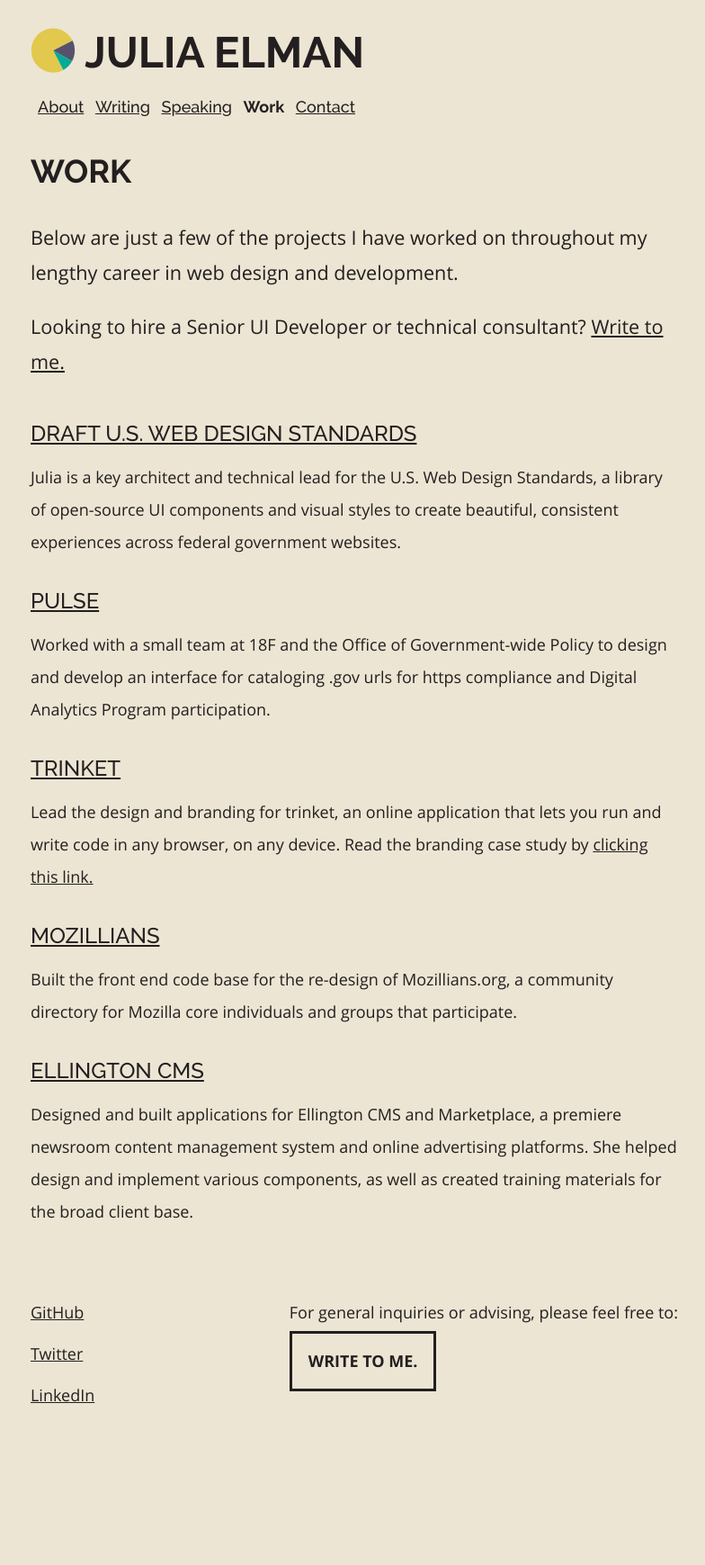
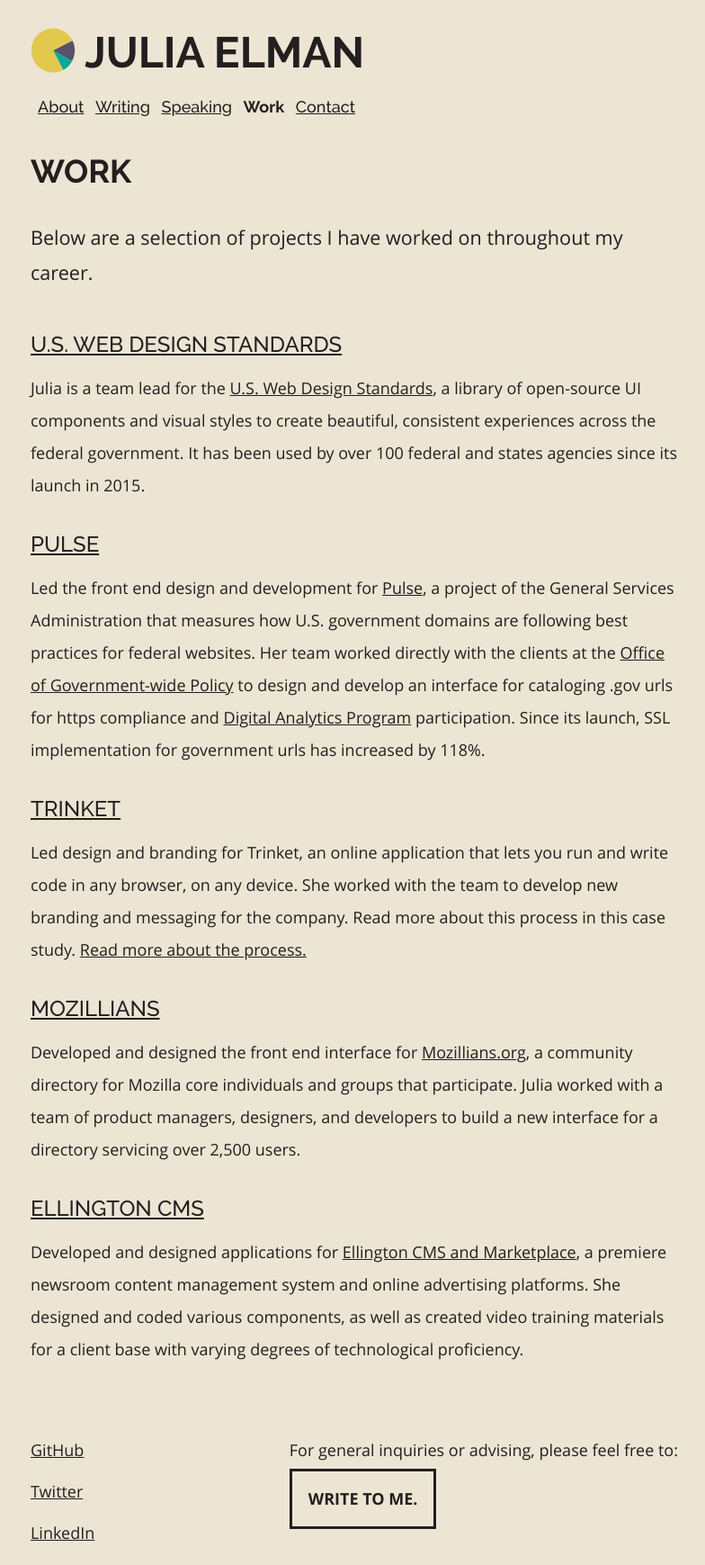
Before and after one commit to juliaelman/juliaelman.github.io, a Jekyll site: the page built from pages/work.md, in a window 1280 px wide. Shown: the whole page at 90% size, without its empty margins (246-1030 px from the left). Built offline with Jekyll 4.4.1, drawn with Linux system fonts in a browser that asks for light colours; before the commit the page ends 1586 px from its top, so only the background shows below that.

Commit message:
Update work page copy.

```diff
--- a/pages/work.md
+++ b/pages/work.md
@@ -5,16 +5,14 @@
 body_id: page-list
 ---
 
-<p class="subtitle">Below are just a few of the projects I have worked on throughout my lengthy career in web design and development.</p>
-
-<p class="subtitle">Looking to hire a Senior UI Developer or technical consultant? <a href="mailto:hello@juliaelman.com?subject=Hello, Julia! Let's talk about design and code.">Write to me.</a></p>
+<p class="subtitle">Below are a selection of projects I have worked on throughout my career.</p>
 
 <h3>
-	<a href="https://standards.usa.gov/">Draft U.S. Web Design Standards</a>
+	<a href="https://standards.usa.gov/">U.S. Web Design Standards</a>
 </h3>
 <article>
 	<p>
-		Julia is a key architect and technical lead for the U.S. Web Design Standards, a library of open-source UI components and visual styles to create beautiful, consistent experiences across federal government websites.
+		Julia is a team lead for the <a href="https://standards.usa.gov/">U.S. Web Design Standards</a>, a library of open-source UI components and visual styles to create beautiful, consistent experiences across the federal government. It has been used by over 100 federal and states agencies since its launch in 2015.
 	</p>
 </article>
 <h3>
@@ -22,15 +20,15 @@
 </h3>
 <article>
 	<p>
-		Worked with a small team at 18F and the Office of Government-wide Policy to design and develop an interface for cataloging .gov urls for https compliance and Digital Analytics Program participation.
+		Led the front end design and development for <a href="https://pulse.cio.gov/">Pulse</a>, a project of the General Services Administration that measures how U.S. government domains are following best practices for federal websites. Her team worked directly with the clients at the <a href="https://gsa.gov/portal/content/104550">Office of Government-wide Policy</a> to design and develop an interface for cataloging .gov urls for https compliance and <a href="https://www.digitalgov.gov/services/dap/">Digital Analytics Program</a> participation. Since its launch, SSL implementation for government urls has increased by 118%.
 	</p>
 </article>
 <h3>
-	<a href="https://trinket.io/">trinket</a>
+	<a href="https://trinket.io/">Trinket</a>
 </h3>
 <article>
 	<p>
-		Lead the design and branding for trinket, an online application that lets you run and write code in any browser, on any device. Read the branding case study by <a href="/blog/2014/01/22/creating-trinket">clicking this link.</a>
+		Led design and branding for Trinket, an online application that lets you run and write code in any browser, on any device. She worked with the team to develop new branding and messaging for the company. Read more about this process in this case study. <a href="/blog/2014/01/22/creating-trinket">Read more about the process.</a>
 	</p>
 </article>
 <h3>
@@ -38,7 +36,7 @@
 </h3>
 <article>
 	<p>
-		Built the front end code base for the re-design of Mozillians.org, a community directory for Mozilla core individuals and groups that participate.
+		Developed and designed the front end interface for <a href="https://mozillians.org/">Mozillians.org</a>, a community directory for Mozilla core individuals and groups that participate. Julia worked with a team of  product managers, designers, and developers to build a new interface for a directory servicing over 2,500 users.
 	</p>
 </article>
 <h3>
@@ -48,6 +46,6 @@
 </h3>
 <article>
 	<p>
-		Designed and built applications for Ellington CMS and Marketplace, a premiere newsroom content management system and online advertising platforms. She helped design and implement various components, as well as created training materials for the broad client base.
+		Developed and designed applications for <a href="http://www.ellingtoncms.com/">Ellington CMS and Marketplace</a>, a premiere newsroom content management system and online advertising platforms. She designed and coded various components, as well as created video training materials for a client base with varying degrees of technological proficiency.
 	</p>
 </article>
```
